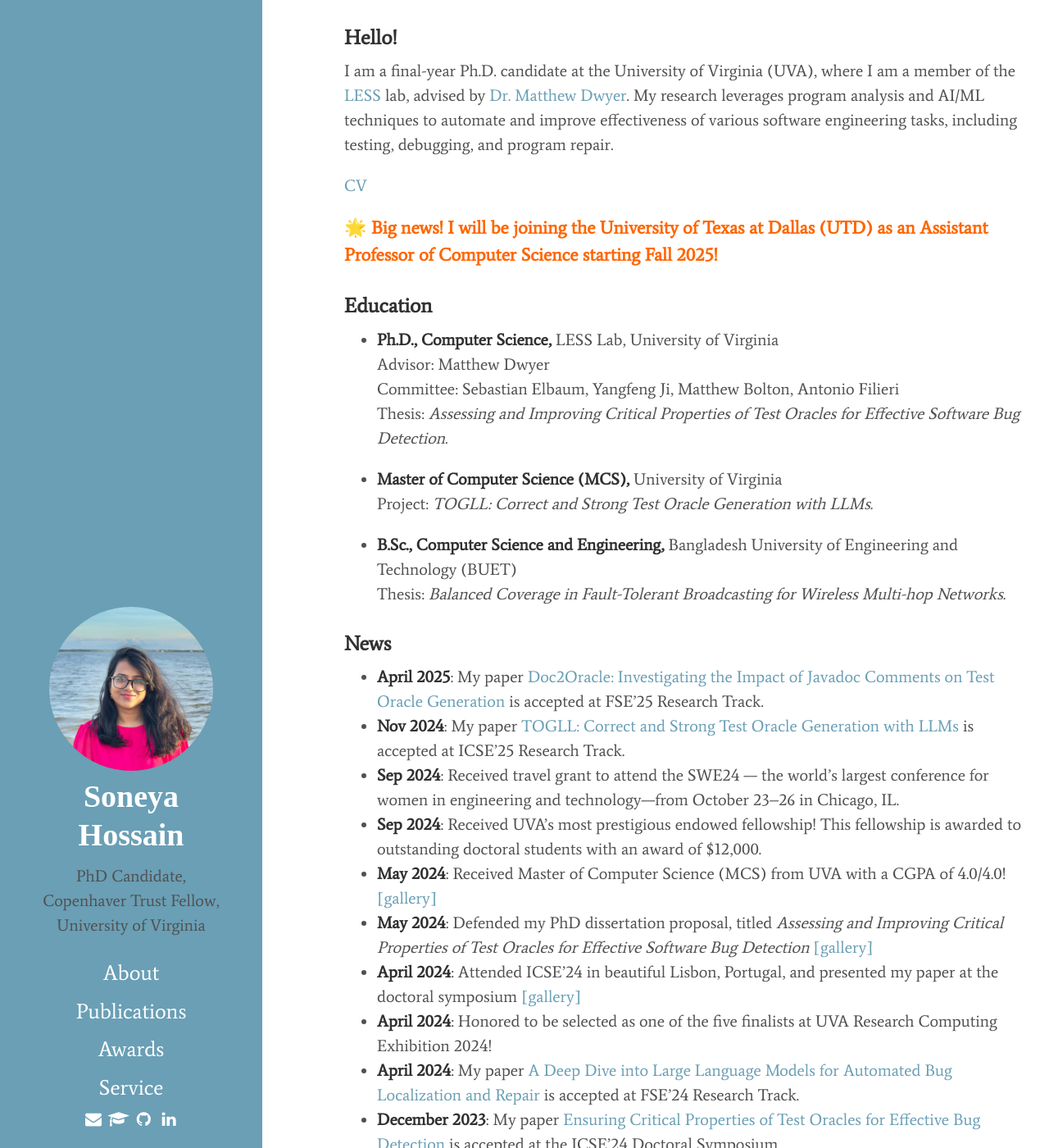
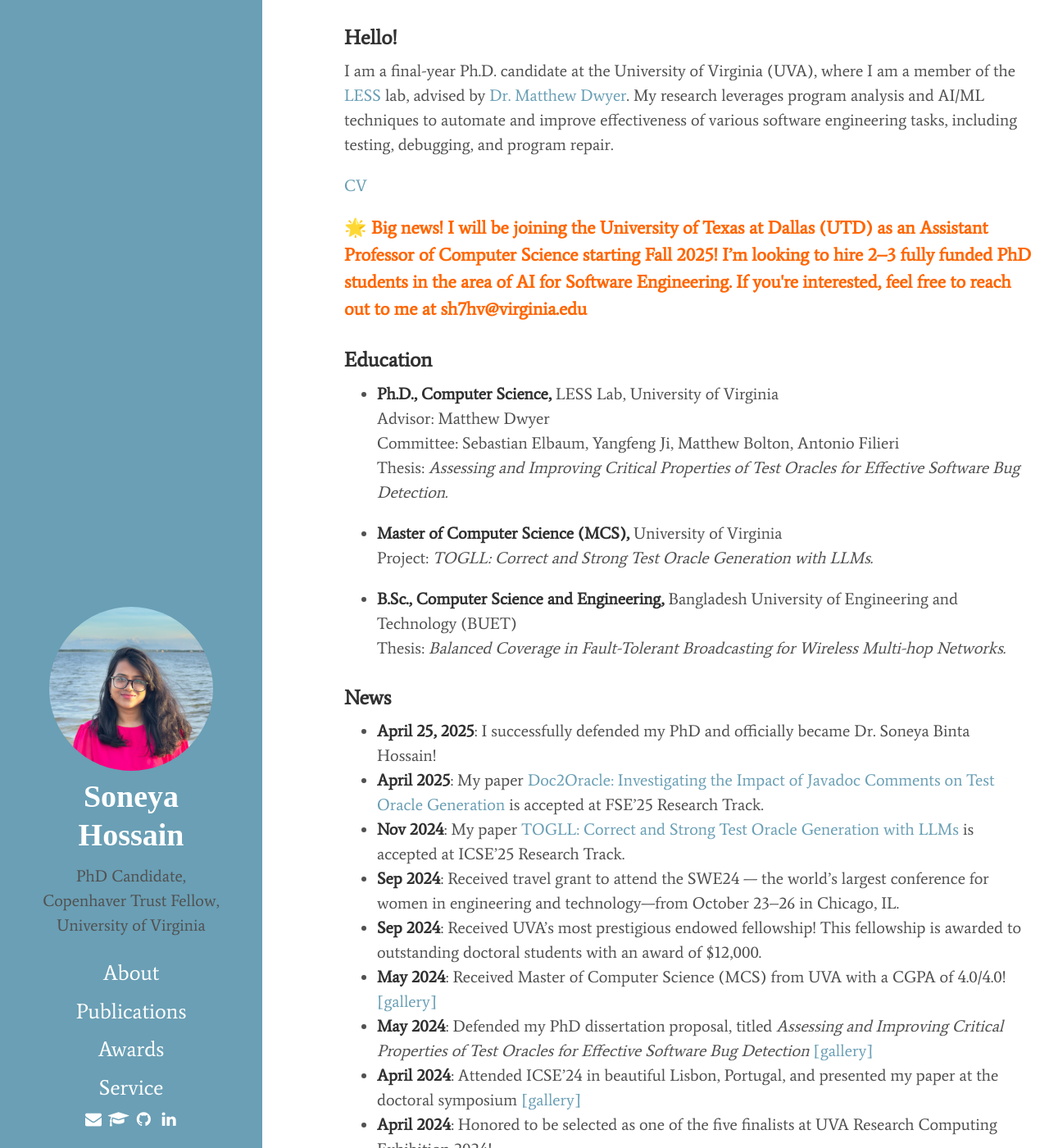
Before and after one commit to soneyahossain/soneyahossain.github.io, a Jekyll site: the page built from index.md, in a window 1280 px wide and 1400 px high. Shown: the whole window at 82% size. Built offline with Jekyll 4.4.1, drawn with Linux system fonts in a browser that asks for light colours; cached includes are drawn as plain includes.

Commit message:
Update index.md

```diff
--- a/index.md
+++ b/index.md
@@ -10,7 +10,7 @@ I am a final-year Ph.D. candidate at the University of Virginia (UVA), where I a
 [CV]({{'/'|relative_url}}assets/CV/CV.pdf)
 
 <p style="color:#ff6600; font-weight:bold; font-size:1.1em;">
-🌟 Big news! I will be joining the University of Texas at Dallas (UTD) as an Assistant Professor of Computer Science starting Fall 2025!
+🌟 Big news! I will be joining the University of Texas at Dallas (UTD) as an Assistant Professor of Computer Science starting Fall 2025! I’m looking to hire 2–3 fully funded PhD students in the area of AI for Software Engineering. If you're interested, feel free to reach out to me at sh7hv@virginia.edu
 </p>
 
 
@@ -32,6 +32,7 @@ I am a final-year Ph.D. candidate at the University of Virginia (UVA), where I a
 
 
 ### News
+- **April 25, 2025**: I successfully defended my PhD and officially became Dr. Soneya Binta Hossain!
 - **April 2025**: My paper [Doc2Oracle: Investigating the Impact of Javadoc Comments on Test Oracle Generation](https://arxiv.org/abs/2412.09360) is accepted at FSE'25 Research Track.
 - **Nov 2024**: My paper [TOGLL: Correct and Strong Test Oracle Generation with LLMs](https://doi.org/10.48550/arXiv.2405.03786) is accepted at ICSE'25 Research Track.
 - **Sep 2024**: Received travel grant to attend the SWE24 — the world's largest conference for women in engineering and technology—from October 23–26 in Chicago, IL.
```
